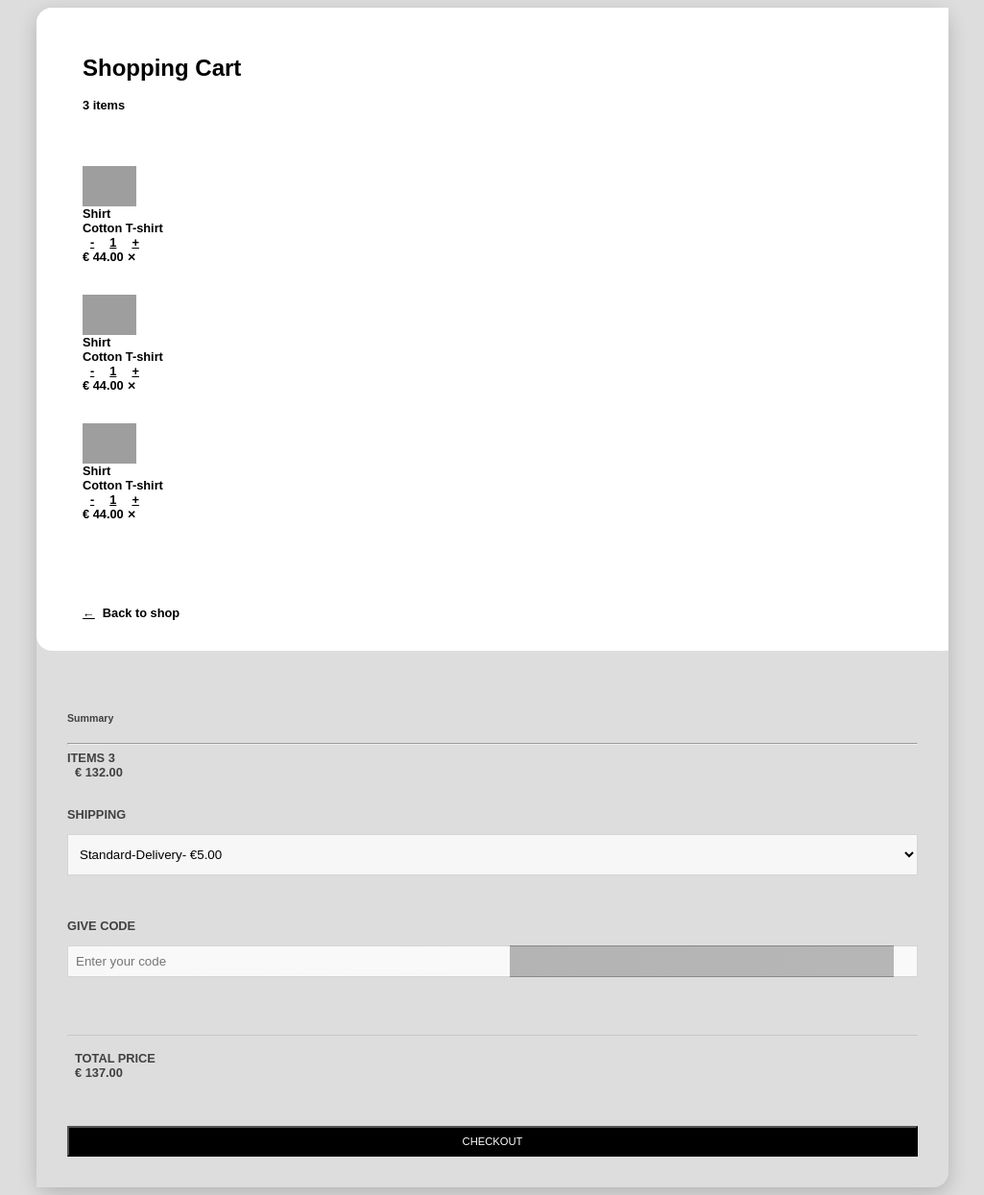
After one commit to eliazv/artelier, a PHP site: page /Cart.html in a window 1280 px wide. The commit adds this page. Shown: the whole page at 96% size, without its empty margins (127-1152 px from the left). Run offline with PHP 8.4, Linux system fonts and the light colour scheme; grey boxes are pictures that could not be loaded.

Commit message:
piccoli cambiamenti e aggiunta della pagina carrello

```diff
--- /dev/null
+++ b/Progetto/Cart.html
@@ -0,0 +1,69 @@
+<link rel="stylesheet" href="cart.css">
+<div class="card">
+    <div class="row">
+        <div class="col-md-8 cart">
+            <div class="title">
+                <div class="row">
+                    <div class="col">
+                        <h4><b>Shopping Cart</b></h4>
+                    </div>
+                    <div class="col align-self-center text-right text-muted">3 items</div>
+                </div>
+            </div>
+            <div class="row border-top border-bottom">
+                <div class="row main align-items-center">
+                    <div class="col-2"><img class="img-fluid" src="https://i.imgur.com/1GrakTl.jpg"></div>
+                    <div class="col">
+                        <div class="row text-muted">Shirt</div>
+                        <div class="row">Cotton T-shirt</div>
+                    </div>
+                    <div class="col"> <a href="#">-</a><a href="#" class="border">1</a><a href="#">+</a> </div>
+                    <div class="col">&euro; 44.00 <span class="close">&#10005;</span></div>
+                </div>
+            </div>
+            <div class="row">
+                <div class="row main align-items-center">
+                    <div class="col-2"><img class="img-fluid" src="https://i.imgur.com/ba3tvGm.jpg"></div>
+                    <div class="col">
+                        <div class="row text-muted">Shirt</div>
+                        <div class="row">Cotton T-shirt</div>
+                    </div>
+                    <div class="col"> <a href="#">-</a><a href="#" class="border">1</a><a href="#">+</a> </div>
+                    <div class="col">&euro; 44.00 <span class="close">&#10005;</span></div>
+                </div>
+            </div>
+            <div class="row border-top border-bottom">
+                <div class="row main align-items-center">
+                    <div class="col-2"><img class="img-fluid" src="https://i.imgur.com/pHQ3xT3.jpg"></div>
+                    <div class="col">
+                        <div class="row text-muted">Shirt</div>
+                        <div class="row">Cotton T-shirt</div>
+                    </div>
+                    <div class="col"> <a href="#">-</a><a href="#" class="border">1</a><a href="#">+</a> </div>
+                    <div class="col">&euro; 44.00 <span class="close">&#10005;</span></div>
+                </div>
+            </div>
+            <div class="back-to-shop"><a href="#">&leftarrow;</a><span class="text-muted">Back to shop</span></div>
+        </div>
+        <div class="col-md-4 summary">
+            <div>
+                <h5><b>Summary</b></h5>
+            </div>
+            <hr>
+            <div class="row">
+                <div class="col" style="padding-left:0;">ITEMS 3</div>
+                <div class="col text-right">&euro; 132.00</div>
+            </div>
+            <form>
+                <p>SHIPPING</p> <select>
+                    <option class="text-muted">Standard-Delivery- &euro;5.00</option>
+                </select>
+                <p>GIVE CODE</p> <input id="code" placeholder="Enter your code">
+            </form>
+            <div class="row" style="border-top: 1px solid rgba(0,0,0,.1); padding: 2vh 0;">
+                <div class="col">TOTAL PRICE</div>
+                <div class="col text-right">&euro; 137.00</div>
+            </div> <button class="btn">CHECKOUT</button>
+        </div>
+    </div>
+</div>
--- /dev/null
+++ b/Progetto/cart.css
@@ -0,0 +1,177 @@
+body {
+    background: #ddd;
+    min-height: 100vh;
+    vertical-align: middle;
+    display: flex;
+    font-family: sans-serif;
+    font-size: 0.8rem;
+    font-weight: bold
+}
+
+.title {
+    margin-bottom: 5vh
+}
+
+.card {
+    margin: auto;
+    max-width: 950px;
+    width: 90%;
+    box-shadow: 0 6px 20px 0 rgba(0, 0, 0, 0.19);
+    border-radius: 1rem;
+    border: transparent
+}
+
+@media(max-width:767px) {
+    .card {
+        margin: 3vh auto
+    }
+}
+
+.cart {
+    background-color: #fff;
+    padding: 4vh 5vh;
+    border-bottom-left-radius: 1rem;
+    border-top-left-radius: 1rem
+}
+
+@media(max-width:767px) {
+    .cart {
+        padding: 4vh;
+        border-bottom-left-radius: unset;
+        border-top-right-radius: 1rem
+    }
+}
+
+.summary {
+    background-color: #ddd;
+    border-top-right-radius: 1rem;
+    border-bottom-right-radius: 1rem;
+    padding: 4vh;
+    color: rgb(65, 65, 65)
+}
+
+@media(max-width:767px) {
+    .summary {
+        border-top-right-radius: unset;
+        border-bottom-left-radius: 1rem
+    }
+}
+
+.summary .col-2 {
+    padding: 0
+}
+
+.summary .col-10 {
+    padding: 0
+}
+
+.row {
+    margin: 0
+}
+
+.title b {
+    font-size: 1.5rem
+}
+
+.main {
+    margin: 0;
+    padding: 2vh 0;
+    width: 100%
+}
+
+.col-2,
+.col {
+    padding: 0 1vh
+}
+
+a {
+    padding: 0 1vh
+}
+
+.close {
+    margin-left: auto;
+    font-size: 0.7rem
+}
+
+img {
+    width: 3.5rem
+}
+
+.back-to-shop {
+    margin-top: 4.5rem
+}
+
+h5 {
+    margin-top: 4vh
+}
+
+hr {
+    margin-top: 1.25rem
+}
+
+form {
+    padding: 2vh 0
+}
+
+select {
+    border: 1px solid rgba(0, 0, 0, 0.137);
+    padding: 1.5vh 1vh;
+    margin-bottom: 4vh;
+    outline: none;
+    width: 100%;
+    background-color: rgb(247, 247, 247)
+}
+
+input {
+    border: 1px solid rgba(0, 0, 0, 0.137);
+    padding: 1vh;
+    margin-bottom: 4vh;
+    outline: none;
+    width: 100%;
+    background-color: rgb(247, 247, 247)
+}
+
+input:focus::-webkit-input-placeholder {
+    color: transparent
+}
+
+.btn {
+    background-color: #000;
+    border-color: #000;
+    color: white;
+    width: 100%;
+    font-size: 0.7rem;
+    margin-top: 4vh;
+    padding: 1vh;
+    border-radius: 0
+}
+
+.btn:focus {
+    box-shadow: none;
+    outline: none;
+    box-shadow: none;
+    color: white;/*
+    -webkit-box-shadow: none;
+    -webkit-user-select: none;*/
+    transition: none
+}
+
+.btn:hover {
+    color: white
+}
+
+a {
+    color: black
+}
+
+a:hover {
+    color: black;
+    text-decoration: none
+}
+
+#code {
+    background-image: linear-gradient(to left, rgba(255, 255, 255, 0.253), rgba(255, 255, 255, 0.185)), url("https://img.icons8.com/small/16/000000/long-arrow-right.png");
+    background-repeat: no-repeat;
+    background-position-x: 95%;
+    background-position-y: center
+}
```
Also changed, not shown: Progetto/HomePage.css (+5 -3 lines), Progetto/HomePage.html (+7 -8 lines).
